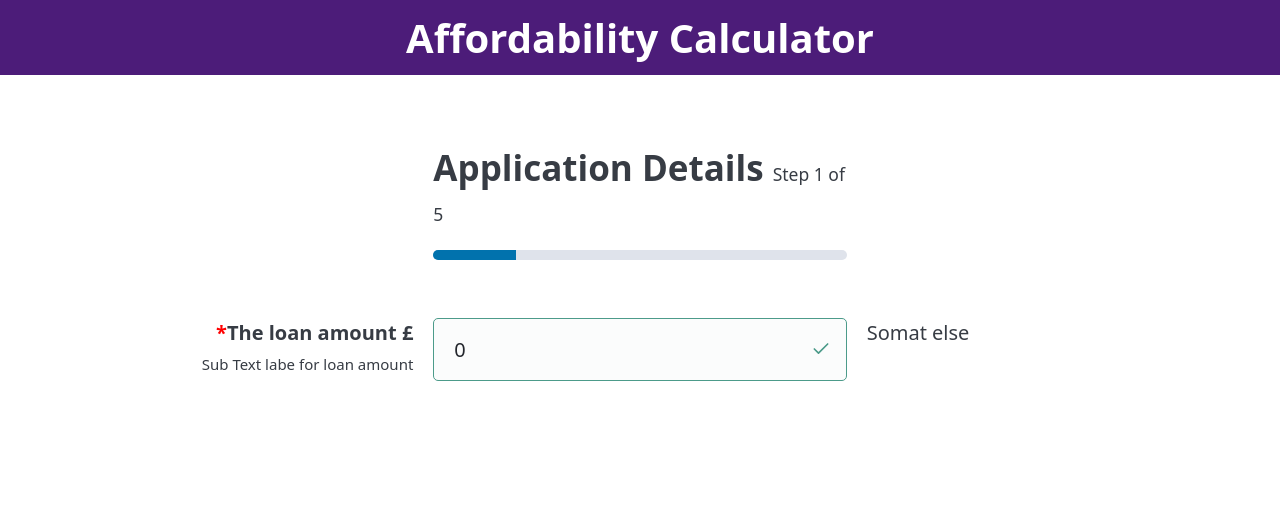
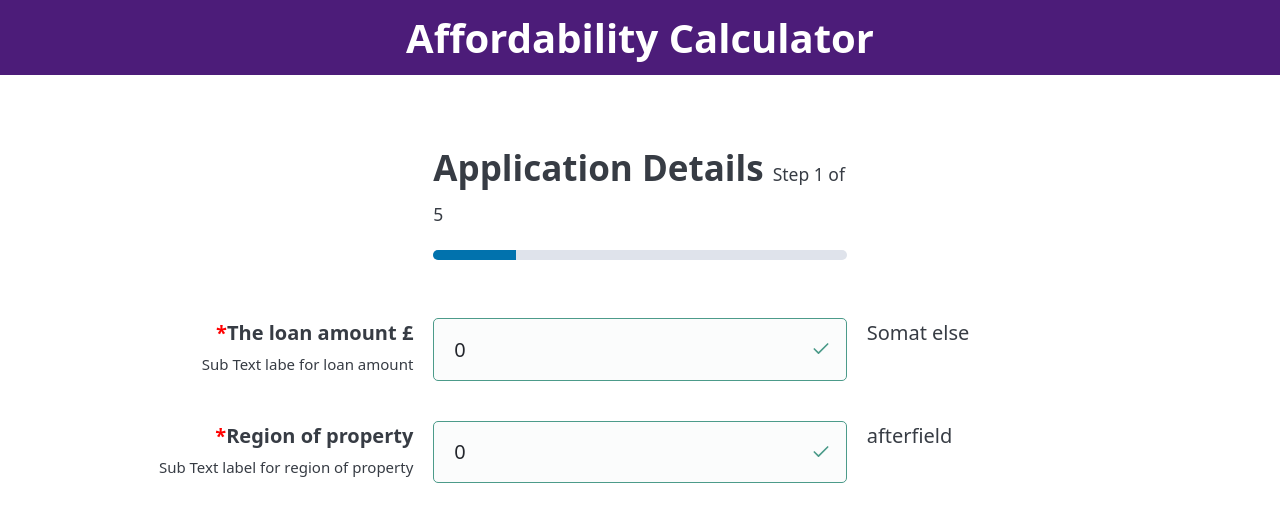
Before and after one commit to RwCCGB/SBS-Affordability-FE, a Next.js app: page / in a window 1280 px wide. Shown: the top 522 px of the page. Built offline with nearby package versions, Linux system fonts and the light colour scheme.

Commit message:
initial check in of feature

```diff
--- a/src/UIComponents/Sections/applicationDetails.tsx
+++ b/src/UIComponents/Sections/applicationDetails.tsx
@@ -40,6 +40,13 @@ const ApplicationDetails: React.FC<Props> = ({
                 onvalidate={dataAccess.onvalidateCall}
             />
 
+            <GenericTextField
+                field={dataAccess.application.filter(
+                    f => f.name == "region")}
+                onchange={dataAccess.onchangeCall}
+                onvalidate={dataAccess.onvalidateCall}
+            />
+
          </div>
     )
     }
```
